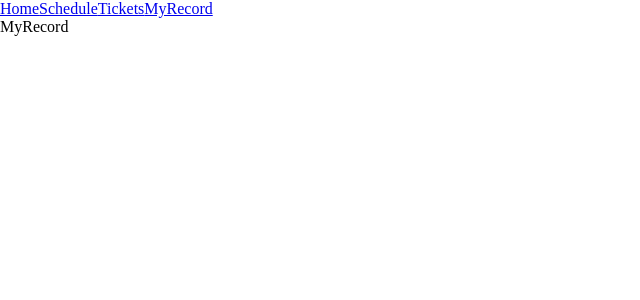
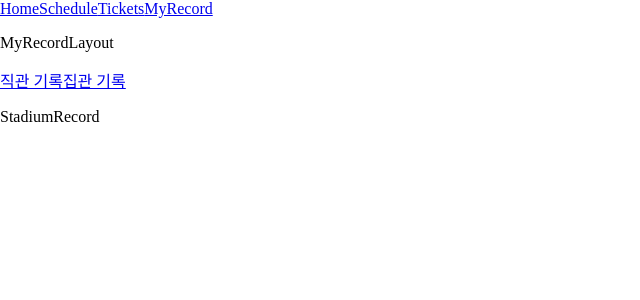
Before and after one commit to sookyung2ee/bears-baseball, a React (Vite) app: page /myrecord in a window 1280 px wide. Shown: the top 300 px of the page, without its empty margins (0-640 px from the left). Built offline with nearby package versions, Linux system fonts and the light colour scheme.

Commit message:
setting router dom - myRecord sidebar

```diff
--- a/src/App.jsx
+++ b/src/App.jsx
@@ -5,8 +5,10 @@ import Home from "./pages/home/Home";
 import NotFound from "./pages/NotFound";
 import Schedule from "./pages/schedule/Schedule";
 import Tickets from "./pages/tickets/Tickets";
-import MyRecord from "./pages/myrecord/MyRecord";
 import RootLayout from "./layouts/RootLayout";
+import MyRecordLayout from "./layouts/MyRecordLayout";
+import StadiumRecord from "./pages/myrecord/StadiumRecord";
+import HomeRecord from "./pages/myrecord/HomeRecord";
 
 const router = createBrowserRouter([
   {
@@ -17,7 +19,14 @@ const router = createBrowserRouter([
       { index: true, element: <Home /> },
       { path: "/schedule", element: <Schedule /> },
       { path: "/tickets", element: <Tickets /> },
-      { path: "/myrecord", element: <MyRecord /> },
+      {
+        path: "/myrecord",
+        element: <MyRecordLayout />,
+        children: [
+          { index: true, element: <StadiumRecord /> },
+          { path: "homerecord", element: <HomeRecord /> },
+        ],
+      },
     ],
   },
 ]);
--- /dev/null
+++ b/src/Components/layout/MyRecordSidebar.jsx
@@ -0,0 +1,10 @@
+import { Link } from "react-router-dom";
+
+export default function MyRecordSidebar() {
+  return (
+    <nav>
+      <Link to="/myrecord">직관 기록</Link>
+      <Link to="/myrecord/homerecord">집관 기록</Link>
+    </nav>
+  );
+}
--- /dev/null
+++ b/src/layouts/MyRecordLayout.jsx
@@ -0,0 +1,13 @@
+import React from "react";
+import MyRecordSidebar from "../Components/layout/MyRecordSidebar";
+import { Outlet } from "react-router-dom";
+
+export default function MyRecordLayout() {
+  return (
+    <div>
+      <p>MyRecordLayout</p>
+      <MyRecordSidebar />
+      <Outlet />
+    </div>
+  );
+}
--- a/src/layouts/RootLayout.jsx
+++ b/src/layouts/RootLayout.jsx
@@ -3,7 +3,7 @@ import { Outlet } from "react-router-dom";
 import styles from "./RootLayout.module.css";
 import Navbar from "../Components/layout/Navbar";
 
-export default function Root() {
+export default function RootLayout() {
   return (
     <div className={styles.root}>
       <Navbar />
--- /dev/null
+++ b/src/pages/myrecord/HomeRecord.jsx
@@ -0,0 +1,9 @@
+import React from "react";
+
+export default function HomeRecord() {
+  return (
+    <div>
+      <p>HomeRecord</p>
+    </div>
+  );
+}
--- /dev/null
+++ b/src/pages/myrecord/StadiumRecord.jsx
@@ -0,0 +1,9 @@
+import React from "react";
+
+export default function StadiumRecord() {
+  return (
+    <div>
+      <p>StadiumRecord</p>
+    </div>
+  );
+}
```
